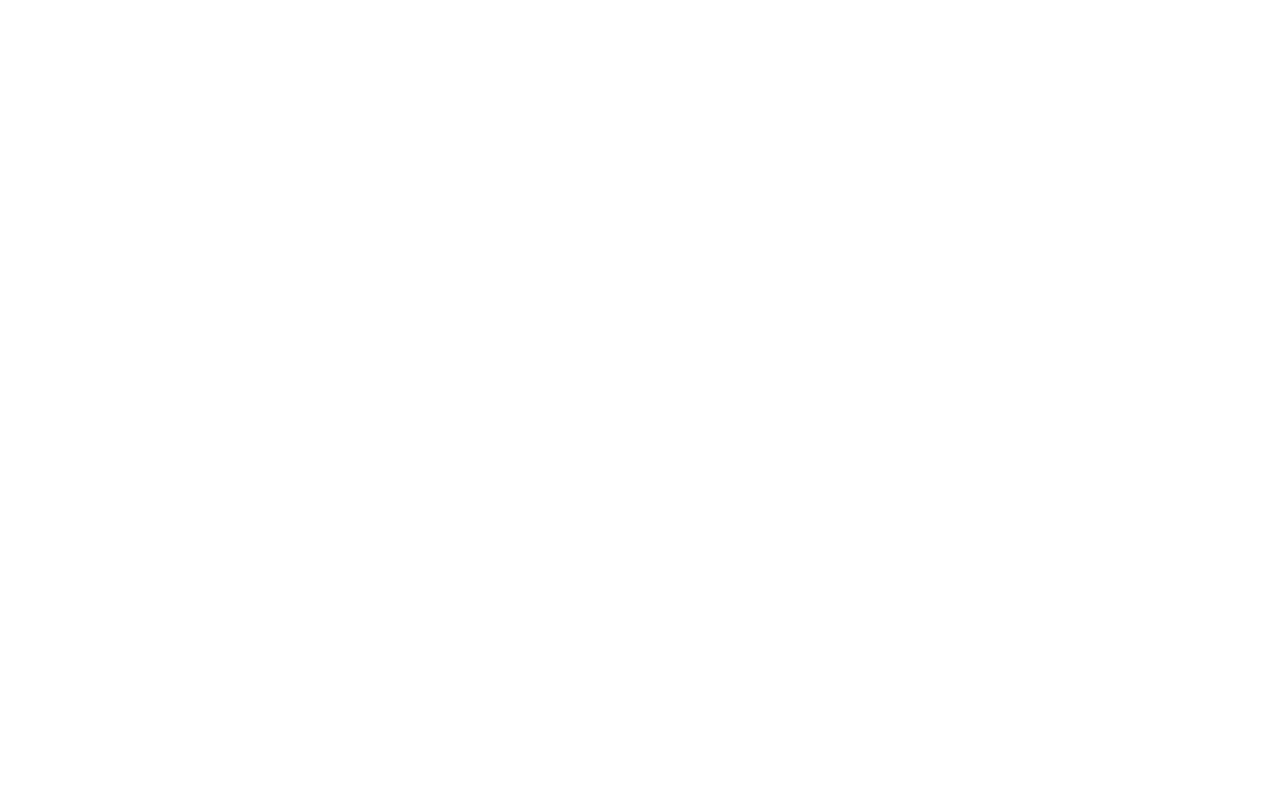
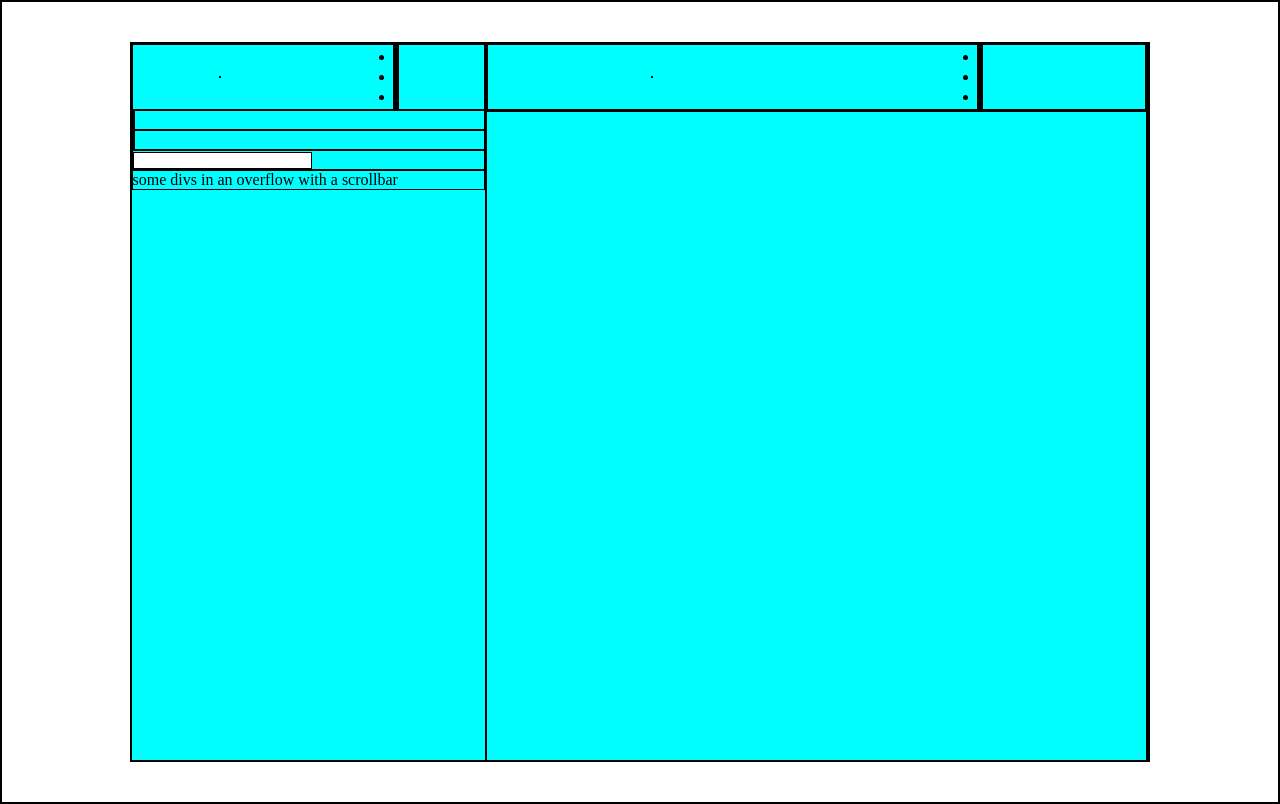
Before and after one commit to StanislavTryfenko/html-css-boolzapp, a plain HTML site: page index.html in a window 1280 px wide. Drawn offline with Linux system fonts and the light colour scheme.

Commit message:
Add left draft

```diff
--- a/assets/css/style.css
+++ b/assets/css/style.css
@@ -1,3 +1,5 @@
+
+
 :root{
     --bool-white: rgba(234, 234, 234, 1);
     --bool-black: black;
@@ -14,17 +16,36 @@
     margin: 0;
     padding: 0;
     box-sizing: border-box;
+    border: 1px solid black ;
 }
 
 /* #region common */
+
+header{
+    display: flex;
+    justify-content: space-around;
+    align-items: center;
+}
 
 /* #endregion */
 
 /* #region utility */
 
+.container{
+    margin: 5vh auto;
+    display: flex;
+    width: 80%;
+    height: 90vh;
+    background-color: aqua;
+}
+
 /* #endregion */
 
 /* #region left */
+
+.left{
+    flex-basis: 35%;
+}
 
 /* #region header */
 
@@ -45,6 +66,10 @@
 /* #endregion */
 
 /* #region right */
+
+.right{
+    flex-basis: 65%;
+}
 
 /* #region header */
 
--- a/index.html
+++ b/index.html
@@ -8,23 +8,49 @@
 </head>
 <body>
 
-    <main>
+    <main class="container">
 
         <div class="left">
 
             <header>
 
+                <img src="" alt="">
+
+                <nav>
+
+                    <ul>
+
+                        <li></li>
+
+                        <li></li>
+
+                        <li></li>
+
+                    </ul>
+
+                </nav>
+
             </header>
 
             <div class="banner">
+
+                <i></i>
+
+                <h3></h3>
+
+                <a href=""></a>
 
             </div>
 
             <div class="research">
 
+                <input type="text" name="" id="">
+
             </div>
 
             <div class="contacts">
+
+                some divs in an overflow with a scrollbar
 
             </div>
 
@@ -33,6 +59,22 @@
         <div class="right">
 
             <header>
+
+                <div class="contact-info"></div>
+
+                <nav>
+
+                    <ul>
+
+                        <li></li>
+
+                        <li></li>
+
+                        <li></li>
+
+                    </ul>
+
+                </nav>
 
             </header>
 
```
